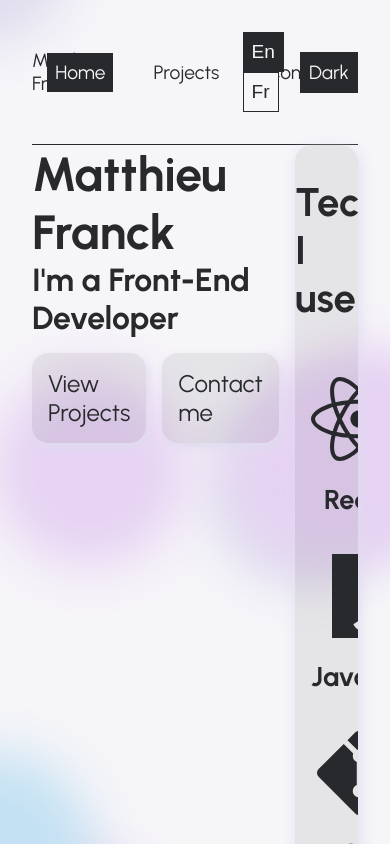
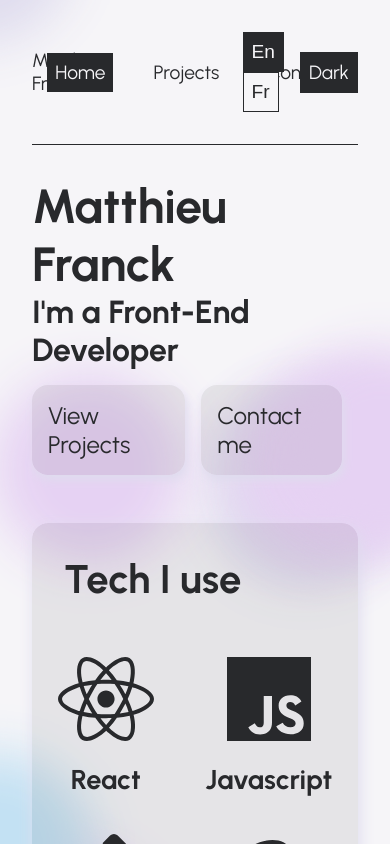
Before and after one commit to Matt-Fr/portfolio, a React (Create React App) app: page / in a window 390 px wide. Shown: the top 844 px of the page. Built offline with nearby package versions, Linux system fonts and the light colour scheme.

Commit message:
added MQ for homepage

```diff
--- a/src/pages/Home.scss
+++ b/src/pages/Home.scss
@@ -1,6 +1,7 @@
 .homeSection {
   display: flex;
   justify-content: space-around;
+  margin: 2rem 0;
 }
 
 .homeInfoContainer {
@@ -70,11 +71,13 @@
   }
   &-title {
     font-size: 2.5rem;
+    margin: 2rem;
   }
 
   &-articlesContainer {
     display: flex;
     flex-wrap: wrap;
+    justify-content: space-around;
     &-tech {
       display: flex;
       flex-direction: column;
@@ -92,3 +95,14 @@
     }
   }
 }
+
+@media only screen and (max-width: 1000px) {
+  .homeSection {
+    flex-direction: column;
+    justify-content: space-around;
+  }
+  .techContainer {
+    width: 100%;
+    margin-top: 2rem;
+  }
+}
```
